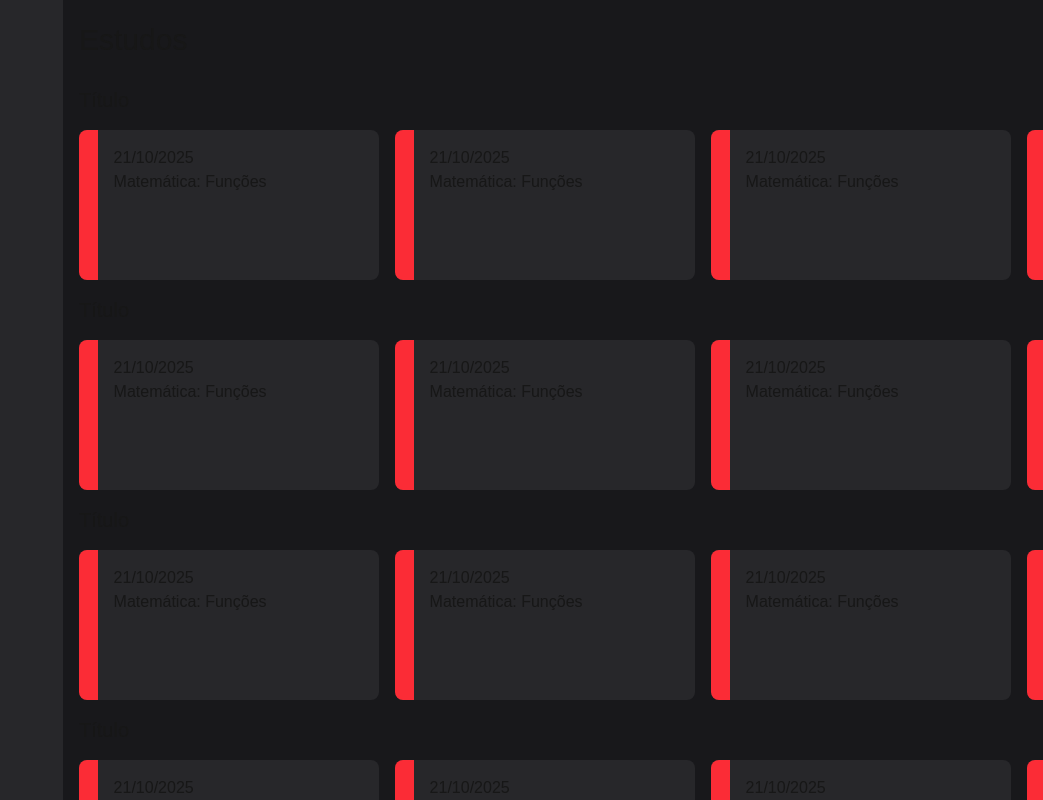
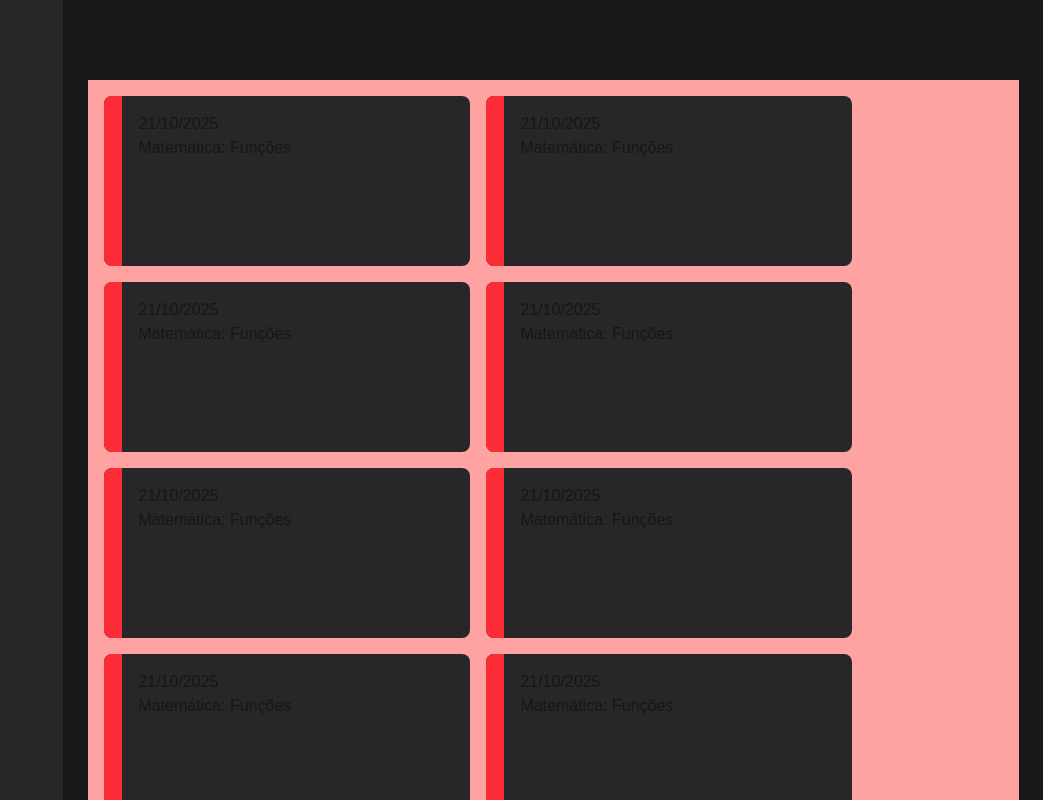
Before and after one commit to kelsmartins/projeto-studyo, a Next.js app in the folder app-estudos/: page / in a window 1280 px wide. Shown: the whole page, without its empty margins (237-1280 px from the left). Built offline with nearby package versions, Linux system fonts and the light colour scheme.

Commit message:
sem seções, sessões
testando branch com abordagem mais simples, sem seções, apenas exibindo os  cards. (implementar etiqueta com dia)

```diff
--- a/app-estudos/app/page.tsx
+++ b/app-estudos/app/page.tsx
@@ -8,17 +8,8 @@ export default function Home() {
 
       </div>                                               {/* O min-w-0 permite que um item (flex-1) encolha para caber no layout, mesmo que o conteúdo dentro dele seja muito mais largo. */}
       <div className="h-screen w-[100%] flex-1 bg-zinc-900 min-w-0">
-        <div className="h-[10%] flex items-center px-4">
-          <h2 className="text-3xl">Estudos</h2>
-        </div>
-         <div className=" w-full h-[90%] overflow-y-auto no-scrollbar">
-            <CardArea/>
-            <CardArea/>
-            <CardArea/>
-            <CardArea/>
-            <CardArea/>
-            <CardArea/>
-            <CardArea/>
+          <h2 className=" h-[10%] flex justify-center items-center text-3xl">Estudos</h2>
+         <div className=" w-[95%] h-[90%] mx-auto">
             <CardArea/>
         </div>
       </div>
--- a/app-estudos/components/card.tsx
+++ b/app-estudos/components/card.tsx
@@ -1,6 +1,6 @@
 export function Card() {
     return (
-        <div className="h-[150px] w-[300px] rounded-lg flex-shrink-0 bg-zinc-800 flex">
+        <div className="h-[170px] w-[366px] rounded-lg flex-shrink-0 bg-zinc-800 flex">
             <span className="bg-red-500 w-[20px] h-full rounded-l-lg"></span>
             <div className="w-full rounded-r-lg flex flex-col p-4">
                 <h3>21/10/2025</h3>
--- a/app-estudos/components/cardarea.tsx
+++ b/app-estudos/components/cardarea.tsx
@@ -1,12 +1,44 @@
 import {Card} from '@/components/card'
+
+// export function CardArea(){
+//     return (
+//         <div className="min-h-[190px] w-[100%] mx-auto flex flex-col">
+//                              {/*padding para alinhar ponta do conteudo aos titulos e dar esço no fim, gap-x-4, espacamento entre elementos dentro da div*/}
+//             <div className='w-full h-full p-4 gap-x-4 gap-y-4 flex flex-row justify-start items-center'>
+//                 <Card />
+//                 <Card />
+//                 <Card />
+//                 <Card />
+//                 <Card />
+//                 <Card />
+//                 <Card />
+//                 <Card />
+//                 <Card />
+//                 <Card />
+//                 <Card />
+//                 <Card />
+//                 <Card />
+//                 <Card />
+//                 <Card />
+//                 <Card />
+
+//             </div>
+//         </div>
+//     )
+// }
 
 export function CardArea(){
     return (
-        <div className="min-h-[190px] w-[100%] mx-auto flex flex-col">
-            <div className='w-full h-[40px] flex items-center'>
-                <h2 className='text-xl px-4'>Título</h2>
-            </div>                           {/*padding para alinhar ponta do conteudo aos titulos e dar esço no fim, gap-x-4, espacamento entre elementos dentro da div*/}
-            <div className='w-full h-[170px] p-4 gap-x-4 flex flex-row justify-start items-center overflow-x-auto flex-nowrap no-scrollbar'>
+
+            <div className='w-full h-full p-4 gap-x-4 gap-y-4 flex flex-row justify-start items-center bg-red-300 flex-wrap overflow-y-auto no-scrollbar'>
+                <Card />         {/*padding para alinhar ponta do conteudo aos titulos e dar esço no fim, gap-x-4, espacamento entre elementos dentro da div*/}
+                <Card />
+                <Card />
+                <Card />
+                <Card />
+                <Card />
+                <Card />
+                <Card />
                 <Card />
                 <Card />
                 <Card />
@@ -17,6 +49,5 @@ export function CardArea(){
                 <Card />
 
             </div>
-        </div>
     )
 }
```
